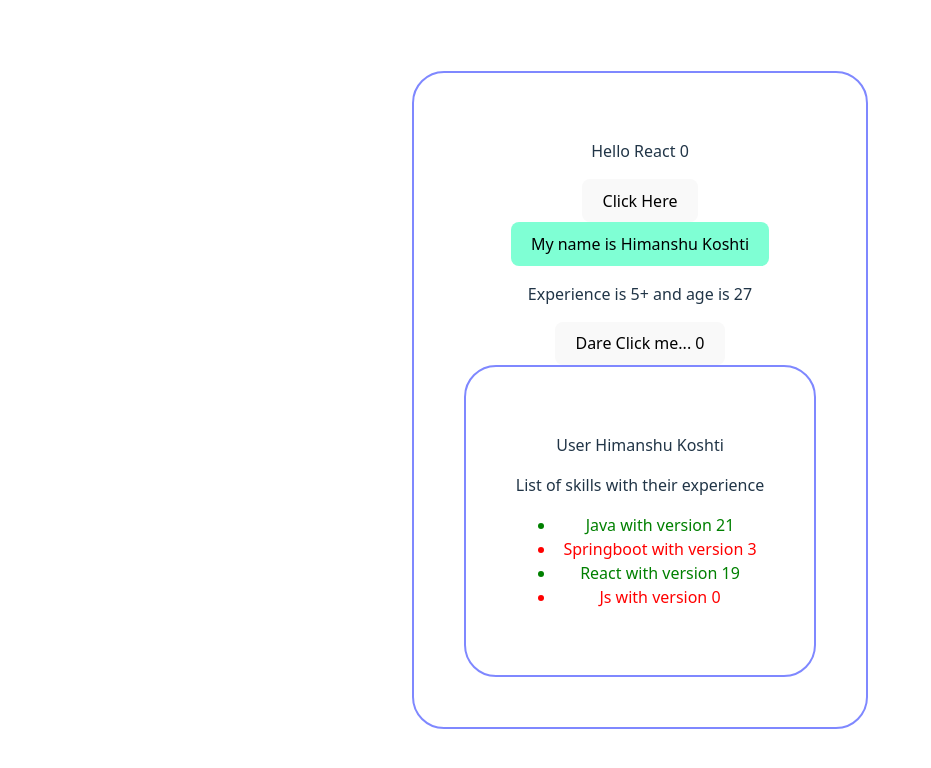
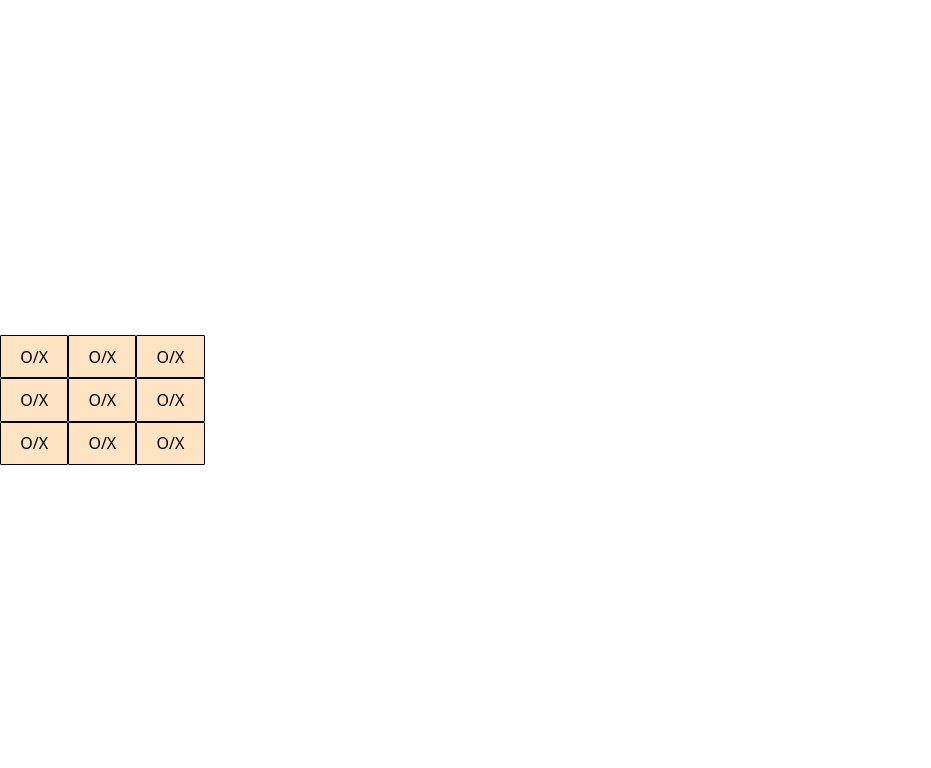
Before and after one commit to Himanshu-Koshti-lab/ReactLearning, a React (Vite) app in the folder reactLearningPoint/: page / in a window 1280 px wide. Shown: the top 768 px of the page, without its empty margins (0-931 px from the left). Built offline with nearby package versions, Linux system fonts and the light colour scheme.

Commit message:
tictactoe game

```diff
--- a/reactLearningPoint/src/App.css
+++ b/reactLearningPoint/src/App.css
@@ -1,4 +1,4 @@
-#root {
+/* #root {
   max-width: 1280px;
   margin: 0 auto;
   padding: 2rem;
@@ -14,3 +14,9 @@
 .avatarButton{
   background-color: aquamarine;
 }
+*/
+.square{
+  background-color: bisque;
+  border-radius: 1px;
+  border: 1px solid black;
+}
--- a/reactLearningPoint/src/App.jsx
+++ b/reactLearningPoint/src/App.jsx
@@ -3,9 +3,18 @@ import { useState } from "react";
 import MyButton from "./MyButton";
 import AdminCard from "./AdminCard";
 import UserCard from "./UserCard";
+import Game from "./tictactoe";
+import Square from "./tictactoe";
+import Board from "./tictactoe";
 
 function App() {
   const [count, setCount] = useState(0);
+
+    const user = {
+    name: "Himanshu Koshti",
+    exp: "5+",
+    age: 27,
+  };
 
   let isAdmin = false;
 
@@ -13,14 +22,27 @@ function App() {
 
   if (isAdmin) showCard = <AdminCard />;
 
+  const [clickCount, setClickCount] = useState(0);
+
+  function showAlert() {
+    setClickCount(clickCount + 1);
+  }
+
   return (
     <div className="card">
-      <p>Hello React {count}</p>
+      {/* <button className="avatarButton"> My name is {user.name} </button>
+      <p>
+        Experience is {user.exp} and age is {user.age}
+      </p>
+      <p>Hello React <br /> App level counter {count} <br /> Parent + ChildLevel Counter {clickCount} </p>
       <button onClick={() => setCount((count) => count + 1)}>Click Here</button>
       <br />
-      <MyButton />
+      <MyButton count = {clickCount} functionPass={showAlert}/>
+      <MyButton count = {clickCount} functionPass={showAlert}/>
       <br />
-      {showCard}
+      {showCard} */}
+
+      <Board />
     </div>
   );
 }
--- a/reactLearningPoint/src/MyButton.jsx
+++ b/reactLearningPoint/src/MyButton.jsx
@@ -1,30 +1,9 @@
-import React, { use } from "react";
 import "./App.css";
-import { useState } from "react";
 
-export default function MyButton() {
-  let name = "Himanshu Koshti";
-
-  const [clickCount, setClickCount] = useState(0);
-
-  const user = {
-    name: "Himanshu Koshti",
-    exp: "5+",
-    age: 27,
-  };
-
-  function showAlert() {
-    setClickCount(clickCount + 1);
-    alert("You clicked me..." + clickCount);
-  }
-
+export default function MyButton({count, functionPass}) {
   return (
     <>
-      <button className="avatarButton"> My name is {user.name} </button>
-      <p>
-        Experience is {user.exp} and age is {user.age}
-      </p>
-      <button onClick={showAlert}>Dare Click me... {clickCount}</button>
+      <button onClick={functionPass}>Dare Click me... {count}</button>
     </>
   );
 }
--- /dev/null
+++ b/reactLearningPoint/src/tictactoe.jsx
@@ -0,0 +1,48 @@
+import "./App.css";
+import { useState } from "react";
+
+function Square({ value, onSquareClick }) {
+  return (
+    <button className="square" onClick={onSquareClick}>
+      {value}
+    </button>
+  );
+}
+
+export default function Board() {
+  const [squares, setSquares] = useState(Array(9).fill("O/X"));
+  const [nextTurnX, setNextTurnX] = useState(true);
+
+  function handleClick(i) {
+    if(squares[i] != "O/X")
+        return;
+    const nextSquares = squares.slice();
+    if (nextTurnX) {
+      nextSquares[i] = "X";
+    } else {
+      nextSquares[i] = "O";
+    }
+    setSquares(nextSquares);
+    setNextTurnX(!nextTurnX)
+  }
+
+  return (
+    <>
+      <div className="board-row">
+        <Square value={squares[0]} onSquareClick={() => handleClick(0)} />
+        <Square value={squares[1]} onSquareClick={() => handleClick(1)} />
+        <Square value={squares[2]} onSquareClick={() => handleClick(2)} />
+      </div>
+      <div className="board-row">
+        <Square value={squares[3]} onSquareClick={() => handleClick(3)} />
+        <Square value={squares[4]} onSquareClick={() => handleClick(4)} />
+        <Square value={squares[5]} onSquareClick={() => handleClick(5)} />
+      </div>
+      <div className="board-row">
+        <Square value={squares[6]} onSquareClick={() => handleClick(6)} />
+        <Square value={squares[7]} onSquareClick={() => handleClick(7)} />
+        <Square value={squares[8]} onSquareClick={() => handleClick(8)} />
+      </div>
+    </>
+  );
+}
```
